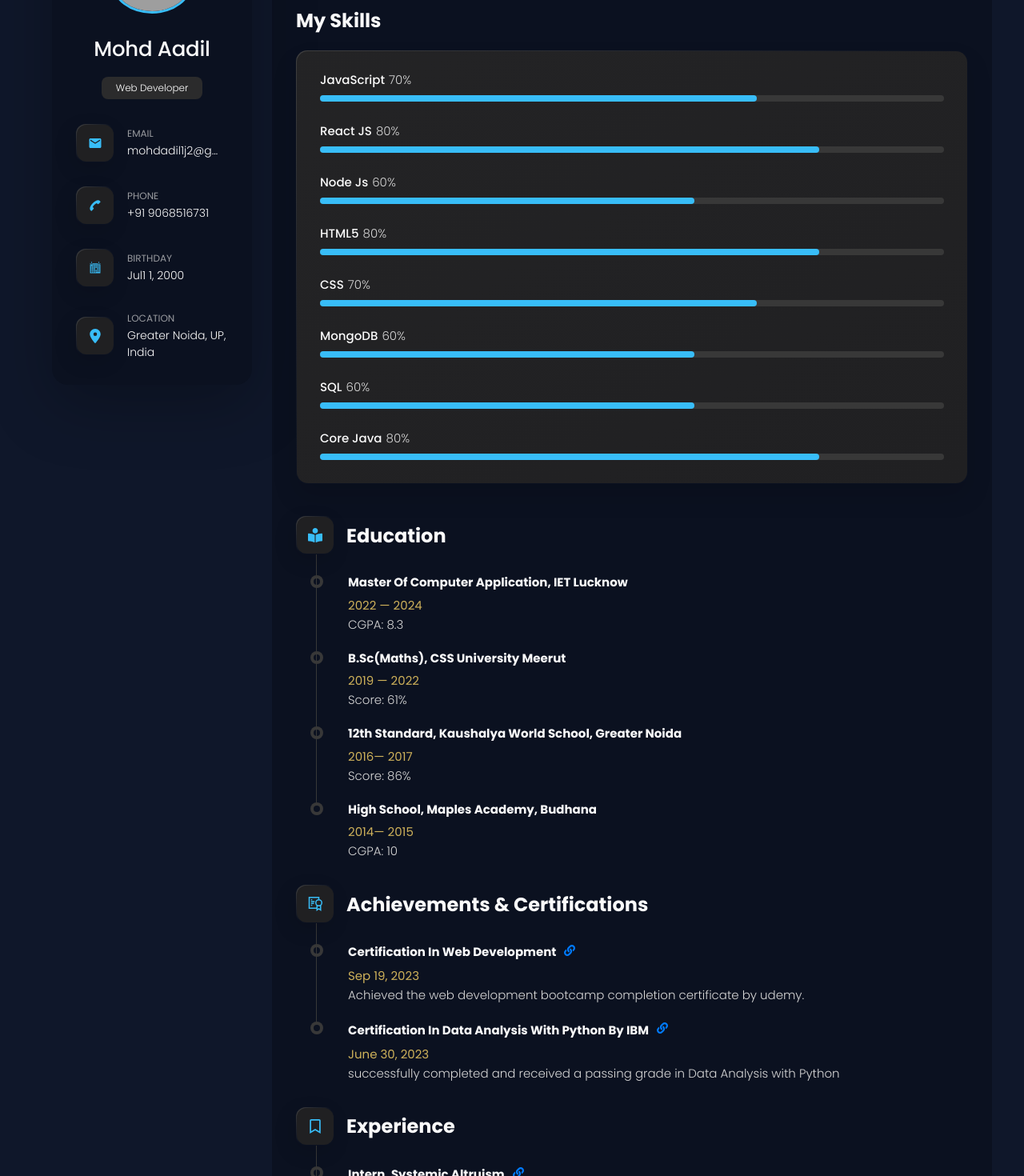
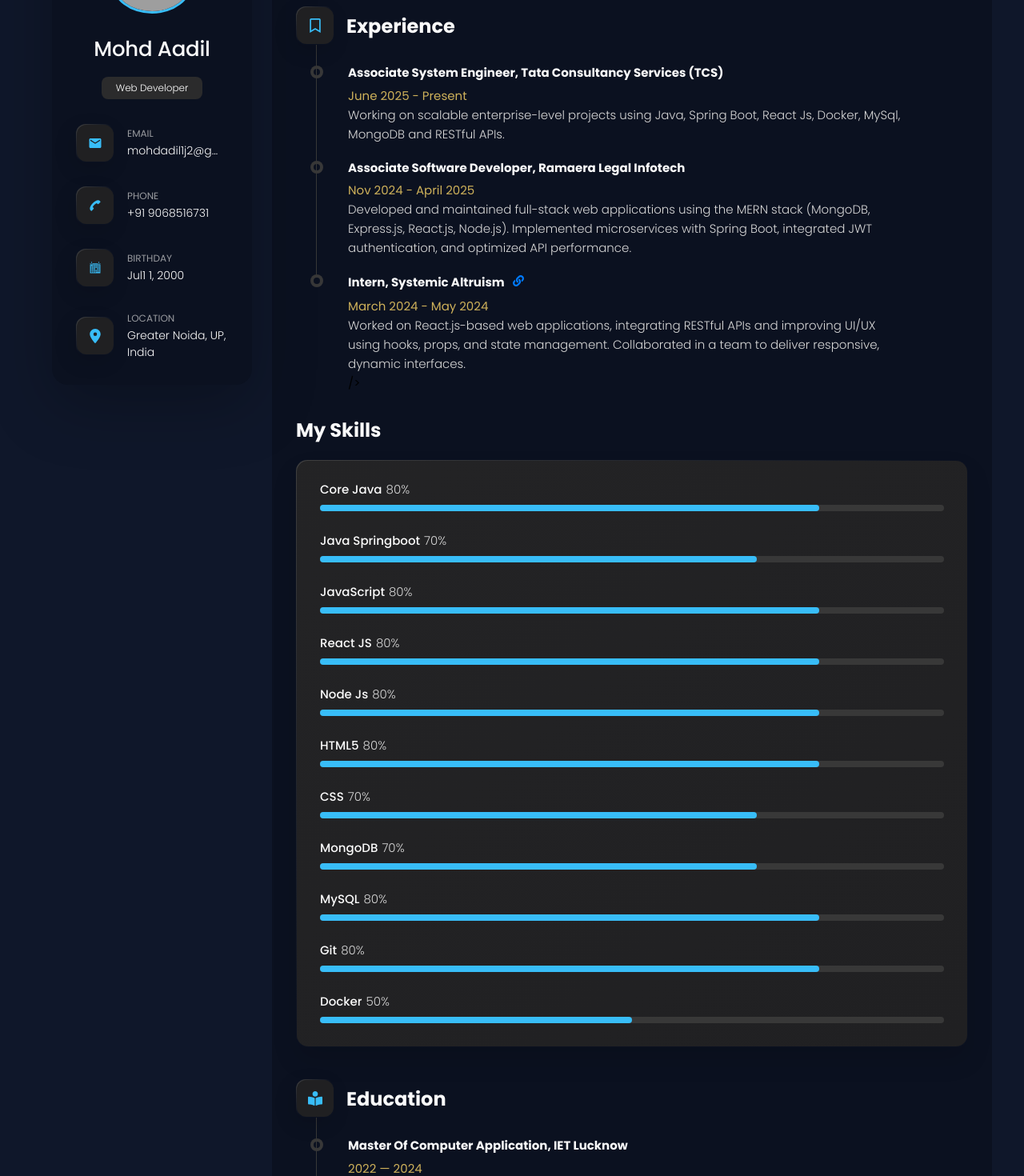
Before and after one commit to Aadil1720/MyPortfolio, a React (Vite) app: page /resume in a window 1280 px wide. Shown: the part 180-1650 px from the top of the page at 80% size. Built offline with nearby package versions, Linux system fonts and the light colour scheme; grey boxes are pictures that could not be loaded.

Commit message:
Update Resume.jsx
Updated the resume section

```diff
--- a/src/pages/Resume/Resume.jsx
+++ b/src/pages/Resume/Resume.jsx
@@ -10,17 +10,47 @@ const Resume = () => {
       <header>
         <h2 className="h2 article-title">Resume</h2>
       </header>
+            <div className="timeline">
+        <div className="title-wrapper">
+          <div className="icon-box">
+            <FaRegBookmark />
+          </div>
+          <h3 className="h3">Experience</h3>
+        </div>
+        <ol className="timeline-list">
+          <TimelineItem
+            title="Associate System Engineer, Tata Consultancy Services (TCS)"
+            date="June 2025 - Present"
+            description="Working on scalable enterprise-level projects using Java, Spring Boot, React Js, Docker, MySql, MongoDB and RESTful APIs."
+         />
+           <TimelineItem
+            title="Associate Software Developer, Ramaera Legal Infotech"
+            date="Nov 2024 - April 2025"
+           description="Developed and maintained full-stack web applications using the MERN stack (MongoDB, Express.js, React.js, Node.js). Implemented microservices with Spring Boot, integrated JWT authentication, and optimized API performance."
+          />
+          <TimelineItem
+            title="Intern, Systemic Altruism"
+            date="March 2024 - May 2024"
+            certificateLink="https://drive.google.com/file/d/1cSp-5rwUAHsceI4OFYJho64Wv5wW5hXk/view"
+            description="Worked on React.js-based web applications, integrating RESTful APIs and improving UI/UX using hooks, props, and state management. Collaborated in a team to deliver responsive, dynamic interfaces."
+          />
+        />
+        </ol>
+      </div>
       <div className="skill">
         <h3 className="h3 skills-title">My skills</h3>
         <ul className="skills-list content-card">
-          <SkillItem title="JavaScript" value={70} />
+           <SkillItem title="Core Java" value={80} />
+          <SkillItem title="Java Springboot" value={70} />
+          <SkillItem title="JavaScript" value={80} />
           <SkillItem title="React JS" value={80} />
-          <SkillItem title="Node Js" value={60} />
+          <SkillItem title="Node Js" value={80} />
           <SkillItem title="HTML5" value={80} />
           <SkillItem title="CSS" value={70} />
-          <SkillItem title="MongoDB" value={60} />
-          <SkillItem title="SQL" value={60} />
-          <SkillItem title="Core Java" value={80} />
+          <SkillItem title="MongoDB" value={70} />
+          <SkillItem title="MySQL" value={80} />
+             <SkillItem title="Git" value={80} />
+           <SkillItem title="Docker" value={50} />
         </ul>
       </div>
       <div className="timeline">
@@ -43,12 +73,12 @@ const Resume = () => {
           />
           <TimelineItem
             title="12th Standard, Kaushalya world School, Greater Noida"
-            date="2016— 2017"
+            date="2017— 2018"
             description="Score: 86%"
           />
           <TimelineItem
             title="High School, Maples Academy, Budhana"
-            date="2014— 2015"
+            date="2015— 2016"
             description="CGPA: 10"
           />
         </ol>
@@ -77,33 +107,7 @@ Data Analysis with Python"
           />
         </ol>
       </div>
-      <div className="timeline">
-        <div className="title-wrapper">
-          <div className="icon-box">
-            <FaRegBookmark />
-          </div>
-          <h3 className="h3">Experience</h3>
-        </div>
-        <ol className="timeline-list">
-          <TimelineItem
-            title="Intern, Systemic Altruism"
-            date="March 2024 - May 2024"
-            certificateLink="https://drive.google.com/file/d/1cSp-5rwUAHsceI4OFYJho64Wv5wW5hXk/view"
-            description="Worked on React.js-based web applications, integrating RESTful APIs and improving UI/UX using hooks, props, and state management. Collaborated in a team to deliver responsive, dynamic interfaces."
-          />
-              <TimelineItem
-            title="Associate Software Developer, Ramaera Legal Infotech"
-            date="Nov 2024 - April 2025"
-           description="Developed and maintained full-stack web applications using the MERN stack (MongoDB, Express.js, React.js, Node.js). Implemented microservices with Spring Boot, integrated JWT authentication, and optimized API performance."
-          />
-              <TimelineItem
-            title="Associate System Engineer, Tata Consultancy Services (TCS)"
-            date="June 2025 - Present"
-            description="Working on scalable enterprise-level projects using Java, Spring Boot, React Js, Docker, MySql, MongoDB and RESTful APIs."
-    />
-            />
-        </ol>
-      </div>
+
     </section>
   );
 };
```
